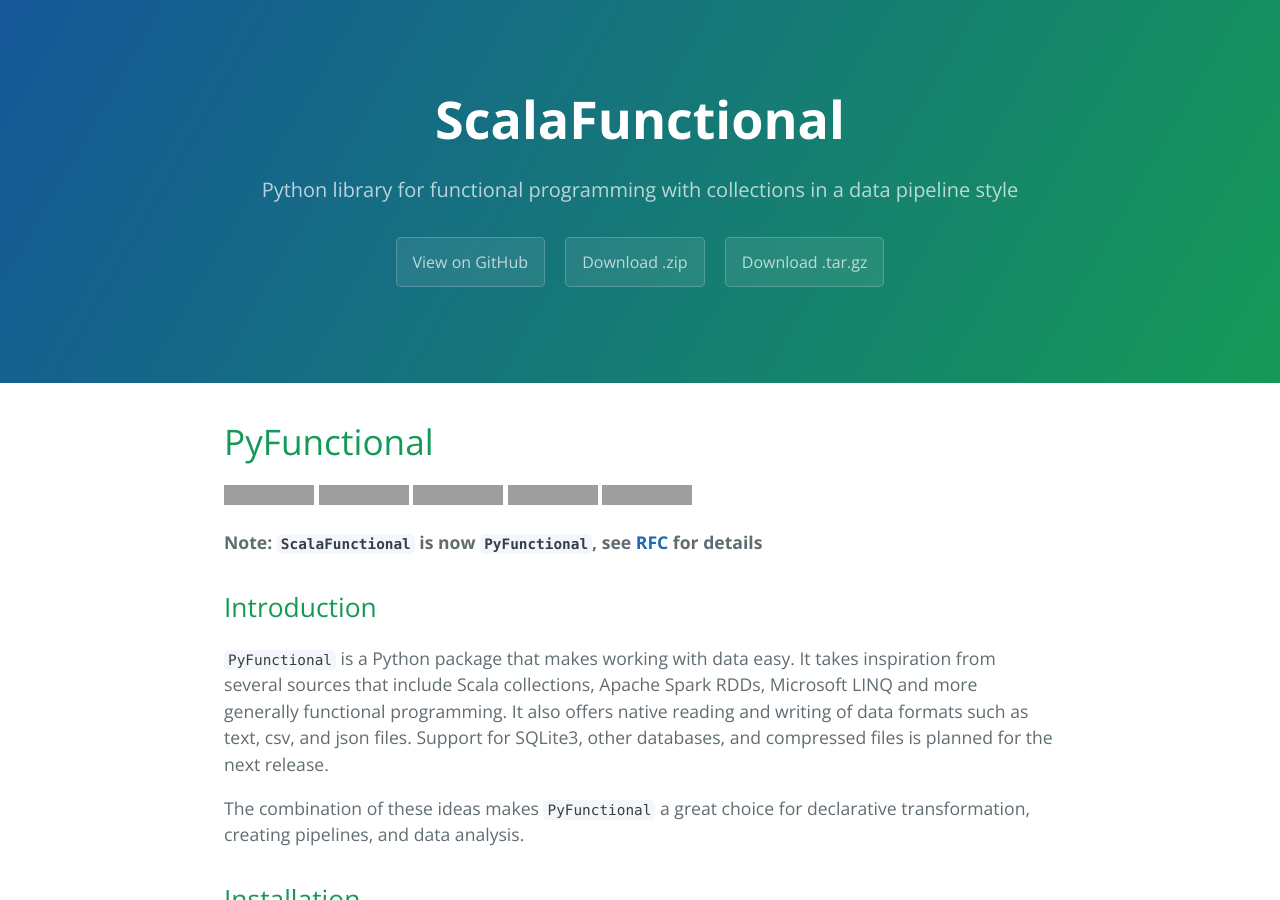
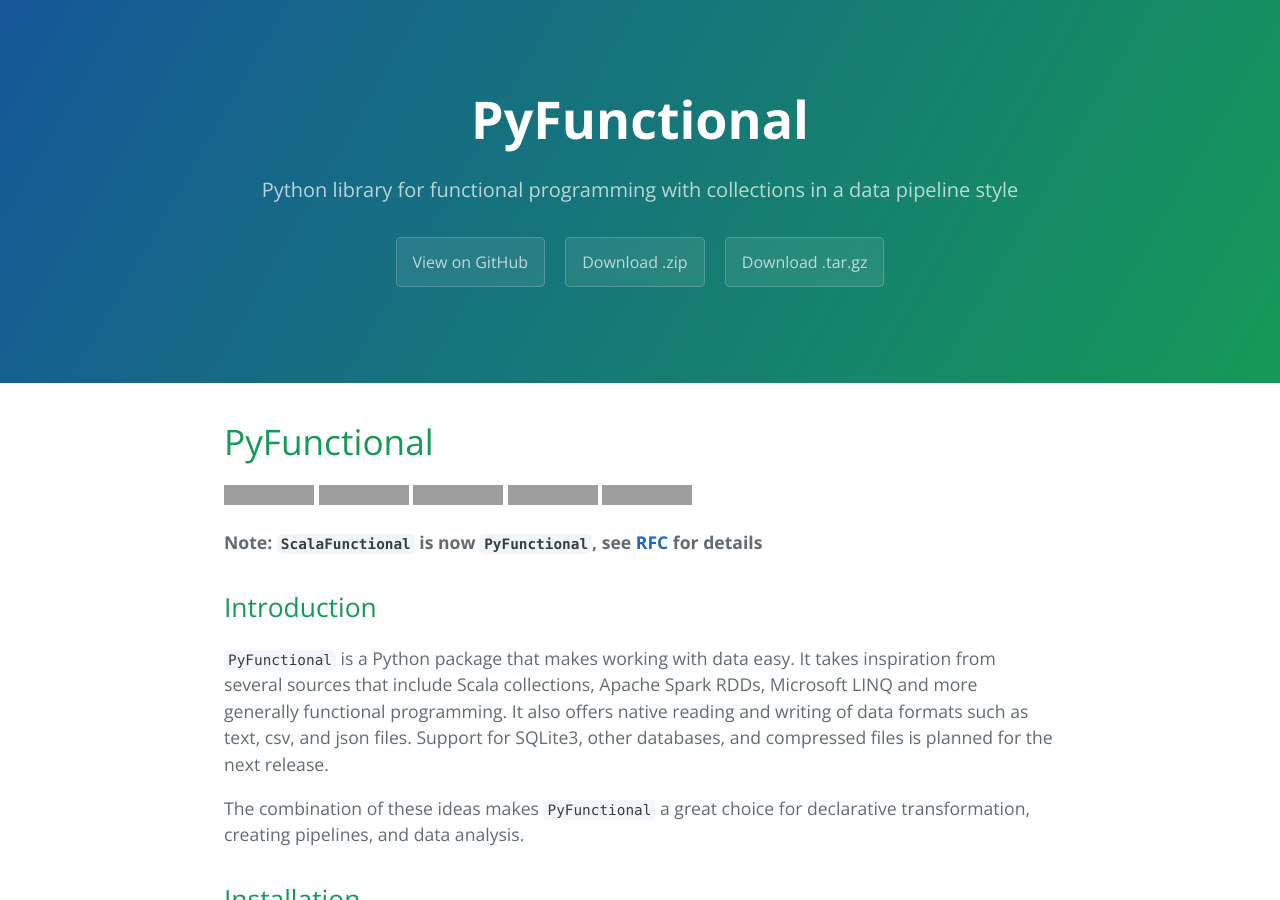
Before and after one commit to EntilZha/PyFunctional, a Jekyll site: the page built from jekyll-site/index.md, in a window 1280 px wide and 900 px high, cut to the strip 0-900 px from the top of the window. Built offline with Jekyll 4.4.1, drawn with Linux system fonts in a browser that asks for light colours; grey boxes are pictures that could not be loaded.

Commit message:
Update site

```diff
--- a/jekyll-site/_layouts/index.html
+++ b/jekyll-site/_layouts/index.html
@@ -2,7 +2,7 @@
 <html lang="en-us">
   <head>
     <meta charset="UTF-8">
-    <title>ScalaFunctional by EntilZha</title>
+    <title>PyFunctional by EntilZha</title>
     <meta name="viewport" content="width=device-width, initial-scale=1">
     <link rel="stylesheet" type="text/css" href="{{ site.path }}stylesheets/normalize.css" media="screen">
     <link href='https://fonts.googleapis.com/css?family=Open+Sans:400,700' rel='stylesheet' type='text/css'>
@@ -11,11 +11,11 @@
   </head>
   <body>
     <section class="page-header">
-      <h1 class="project-name">ScalaFunctional</h1>
+      <h1 class="project-name">PyFunctional</h1>
       <h2 class="project-tagline">Python library for functional programming with collections in a data pipeline style</h2>
-      <a href="https://github.com/EntilZha/ScalaFunctional" class="btn">View on GitHub</a>
-      <a href="https://github.com/EntilZha/ScalaFunctional/zipball/master" class="btn">Download .zip</a>
-      <a href="https://github.com/EntilZha/ScalaFunctional/tarball/master" class="btn">Download .tar.gz</a>
+      <a href="https://github.com/EntilZha/PyFunctional" class="btn">View on GitHub</a>
+      <a href="https://github.com/EntilZha/PyFunctional/zipball/master" class="btn">Download .zip</a>
+      <a href="https://github.com/EntilZha/PyFunctional/tarball/master" class="btn">Download .tar.gz</a>
     </section>
 
     <section class="main-content">
```
Also changed, not shown: index.html (+5 -5 lines).
